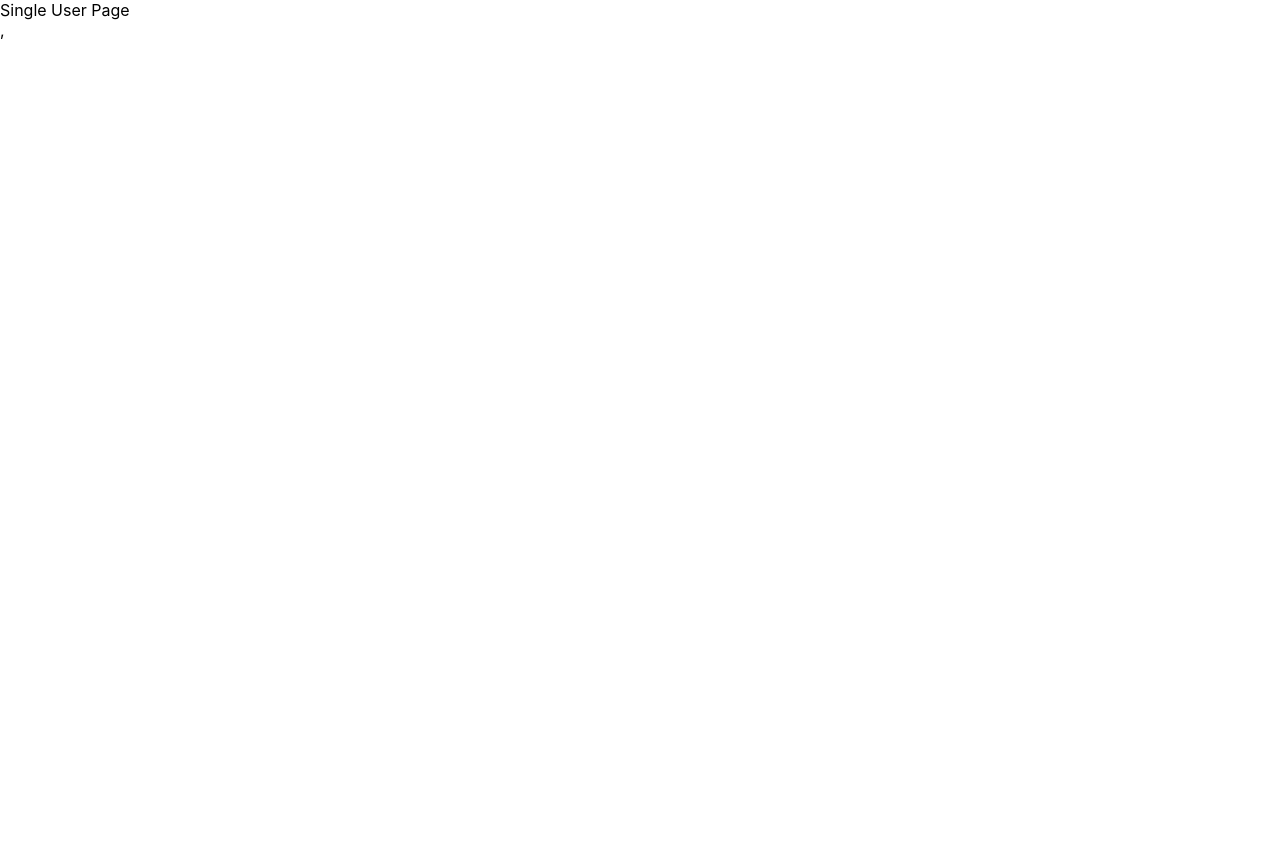
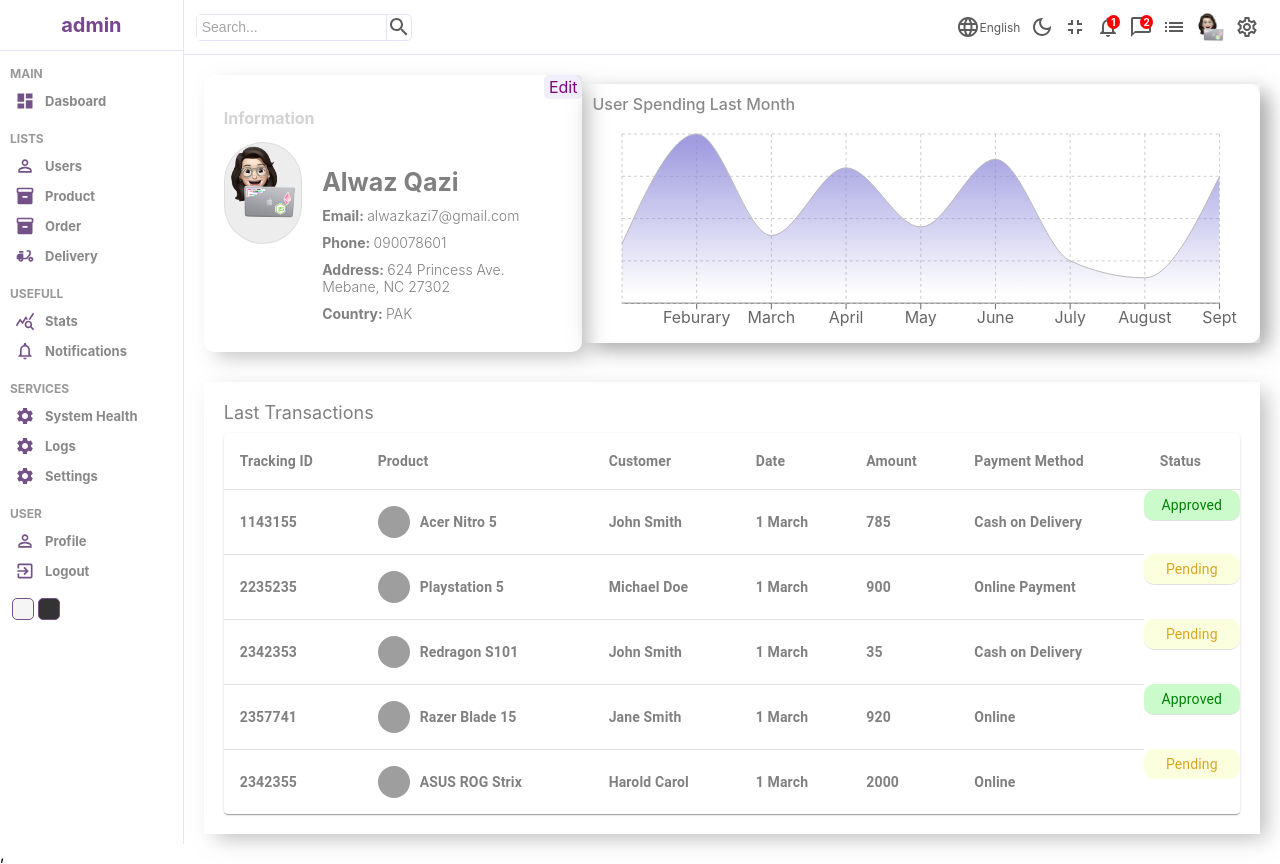
Before and after one commit to Alwaz/react-admin-panel, a React (Create React App) app: page /users/1 in a window 1280 px wide. Before the commit the page ends 800 px from the top, so only its background shows below. Built offline with nearby package versions, Linux system fonts and the light colour scheme; grey boxes are pictures that could not be loaded.

Commit message:
single page complete

```diff
--- a/src/Components/Charts/Chart/Chart.jsx
+++ b/src/Components/Charts/Chart/Chart.jsx
@@ -10,7 +10,7 @@ import {
   ResponsiveContainer,
 } from "recharts";
 
-const Chart = () => {
+const Chart = ({ aspect, title }) => {
   const data = [
     { name: "January", total: 700 },
     { name: "Feburary", total: 2000 },
@@ -25,8 +25,8 @@ const Chart = () => {
 
   return (
     <div className="chart">
-      <div className="title">Last (9 months) Revenue</div>
-      <ResponsiveContainer width="100%" aspect={2 / 1}>
+      <div className="title">{title}</div>
+      <ResponsiveContainer width="100%" aspect={aspect}>
         <AreaChart
           width={730}
           height={250}
--- a/src/Components/Data/DataTable.jsx
+++ b/src/Components/Data/DataTable.jsx
@@ -7,7 +7,7 @@ const DataTable = () => {
   const actionColumn = [
     {
       field: "action",
-      headername: "Action",
+      headerName: "Action",
       width: 200,
       renderCell: () => {
         return (
--- a/src/Components/Data/DataTable.scss
+++ b/src/Components/Data/DataTable.scss
@@ -52,7 +52,7 @@
     border-radius: 5px;
     color: blue;
     cursor: pointer;
-    border: 1px solid rgba(38, 0, 255, 0.185);
+    border: 1px dotted rgba(38, 0, 255, 0.185);
 
       &:hover{
         background-color: rgba(0, 204, 255, 0.178);
@@ -62,12 +62,12 @@
   .deleteBtn {
     padding: 2px 5px;
     border-radius: 5px;
-    color: red;
+    color: crimson;
     cursor: pointer;
     &:hover{
       background-color: rgba(255, 0, 0, 0.158);
     }
-    border: 1px solid rgba(255, 94, 0, 0.185);
+    border: 1px dotted rgba(255, 94, 0, 0.185);
   }
 }
 }
--- /dev/null
+++ b/src/Components/ProfileCard/UserProfile.jsx
@@ -0,0 +1,35 @@
+import React from "react";
+import "./UserProfile.scss";
+import Avatar from "../../assests/profile-img.png";
+
+const UserProfile = () => {
+  return (
+    <div className="details">
+      <div className="content">
+        <img src={Avatar} alt="profile picture" className="imgContent" />
+      </div>
+
+      <div className="itemDetails">
+        <h3 className="name">Alwaz Qazi</h3>
+        <div className="items">
+          <span className="itemKey">Email: </span>
+          <span className="itemValue">alwazkazi7@gmail.com</span>
+        </div>
+        <div className="items">
+          <span className="itemKey">Phone: </span>
+          <span className="itemValue">090078601</span>
+        </div>
+        <div className="items">
+          <span className="itemKey">Address: </span>
+          <span className="itemValue">624 Princess Ave. Mebane, NC 27302</span>
+        </div>
+        <div className="items">
+          <span className="itemKey">Country: </span>
+          <span className="itemValue">PAK </span>
+        </div>
+      </div>
+    </div>
+  );
+};
+
+export default UserProfile;
--- /dev/null
+++ b/src/Components/ProfileCard/UserProfile.scss
@@ -0,0 +1,46 @@
+.details {
+    display: flex;
+
+
+ .content {
+     background-color: rgba(128, 128, 128, 0.144);;
+     width: 100px;
+     height: 100px;
+     border-radius: 50px;
+     border: 1px solid rgba(128, 128, 128, 0.144);
+
+     .imgContent {
+         width: 100%;
+         // object-fit: cover;
+     }
+ }
+
+ .itemDetails {
+
+    padding-left: 20px;
+
+     .items {
+         // background-color: azure;
+         font-size: 14px;
+         margin-bottom: 10px;
+
+     }
+     .name {
+         color: gray;
+         font-size: 25px;
+         margin-bottom: 10px;
+     }
+
+     .items {
+         color: gray;
+
+         .itemKey {
+             font-weight: bold;
+         }
+         .itemValue {
+             font-weight: 300;
+         }
+     }
+ }
+
+}
--- a/src/dataTableSource.js
+++ b/src/dataTableSource.js
@@ -1,9 +1,9 @@
 // columns
 export const userColumns = [
-  { field: "id", headername: "ID", width: 50 },
+  { field: "id", headerName: "ID", width: 50 },
   {
     field: "user",
-    headername: "User",
+    headerName: "User",
     width: 230,
     renderCell: ({ row }) => {
       return (
@@ -16,17 +16,17 @@ export const userColumns = [
   },
   {
     field: "email",
-    headername: "Email",
+    headerName: "Email",
     width: 170,
   },
   {
     field: "age",
-    headername: "Age",
+    headerName: "Age",
     width: 100,
   },
   {
     field: "status",
-    headername: "Satus",
+    headerName: "Satus",
     width: 100,
     renderCell: ({ row }) => {
       return <div className={`statusCell ${row.status}`}>{row.status}</div>;
--- a/src/pages/Home/Home.jsx
+++ b/src/pages/Home/Home.jsx
@@ -21,7 +21,7 @@ const Home = () => {
 
         <div className="charts">
           <Featured />
-          <Chart />
+          <Chart aspect={2 / 1} title="Last (9 months) Revenue" />
         </div>
 
         <div className="tableContainer">
--- a/src/pages/SinglePage/SinglePage.jsx
+++ b/src/pages/SinglePage/SinglePage.jsx
@@ -1,7 +1,34 @@
 import React from "react";
+import "./SinglePage.scss";
 
+import Sidebar from "../../Components/Sidebar/Sidebar";
+import Navbar from "../../Components/Navbar/Navbar";
+import UserProfile from "../../Components/ProfileCard/UserProfile";
+import Chart from "../../Components/Charts/Chart/Chart";
+import TableList from "../../Components/Table/TableList";
 const SinglePage = () => {
-  return <div>Single User Page</div>;
+  return (
+    <div className="page">
+      <Sidebar />
+      <div className="pageContainer">
+        <Navbar />
+        <div className="top">
+          <div className="left">
+            <div className="editBtn">Edit</div>
+            <h2 className="title">Information</h2>
+            <UserProfile />
+          </div>
+          <div className="right">
+            <Chart aspect={3 / 1} title="User Spending Last Month" />
+          </div>
+        </div>
+        <div className="bottom">
+          <div className="title">Last Transactions</div>
+          <TableList />
+        </div>
+      </div>
+    </div>
+  );
 };
 
 export default SinglePage;
--- a/src/pages/SinglePage/SinglePage.scss
+++ b/src/pages/SinglePage/SinglePage.scss
@@ -0,0 +1,69 @@
+.page {
+    display: flex;
+    width: 100%;
+
+    .pageContainer {
+        flex: 6;
+
+
+        .top {
+            display: flex;
+            align-items: center;
+            padding: 20px;
+
+            .left {
+                flex: 1;
+                box-shadow: 9px 7px 20px -3px rgba(167,166,167,0.75);
+               -webkit-box-shadow: 9px 7px 20px -3px rgba(167,166,167,0.75);
+               -moz-box-shadow: 9px 7px 20px -3px rgba(167,166,167,0.75);
+               padding: 20px;
+               border-radius: 10px;
+               position: relative;
+
+               .editBtn {
+                   position:absolute;
+                   top: 0;
+                   right: 0;
+                   padding: 2px 5px;
+                   border-radius: 5px;
+                   color: purple;
+                   cursor: pointer;
+                   background-color: #bbb0e438;
+
+               }
+
+               .title {
+                   color: lightgray;
+                   font-size: 16px;
+               }
+
+
+
+            }
+
+            .right {
+                flex: 2;
+                box-shadow: 9px 7px 20px -3px rgba(167,166,167,0.75);
+-webkit-box-shadow: 9px 7px 20px -3px rgba(167,166,167,0.75);
+-moz-box-shadow: 9px 7px 20px -3px rgba(167,166,167,0.75);
+
+            }
+        }
+
+        .bottom {
+            padding: 20px;
+            box-shadow: 9px 7px 20px -3px rgba(167,166,167,0.75);
+            -webkit-box-shadow: 9px 7px 20px -3px rgba(167,166,167,0.75);
+            -moz-box-shadow: 9px 7px 20px -3px rgba(167,166,167,0.75);
+            margin: 10px 20px;
+            .title {
+                color: gray;
+                font-size: 18px;
+                margin-bottom: 10px;
+            }
+
+        }
+
+
+    }
+}
```
